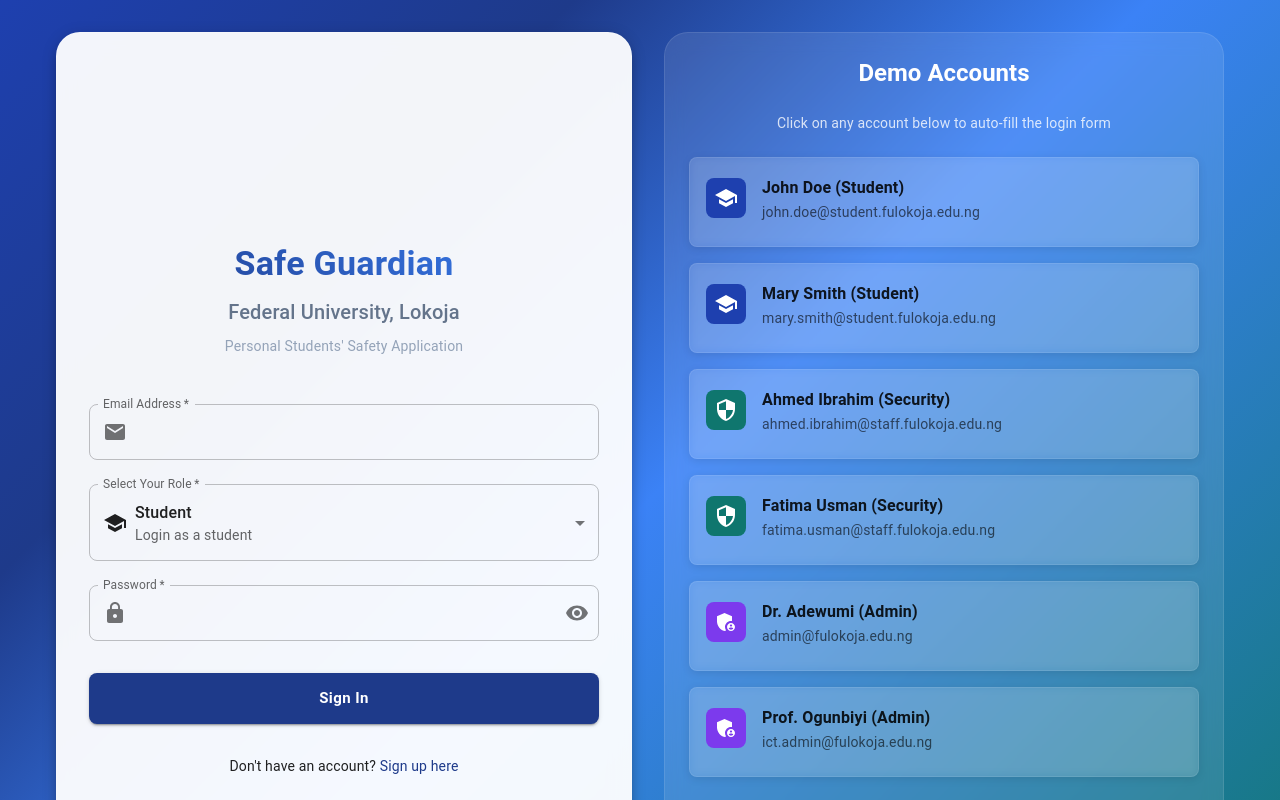
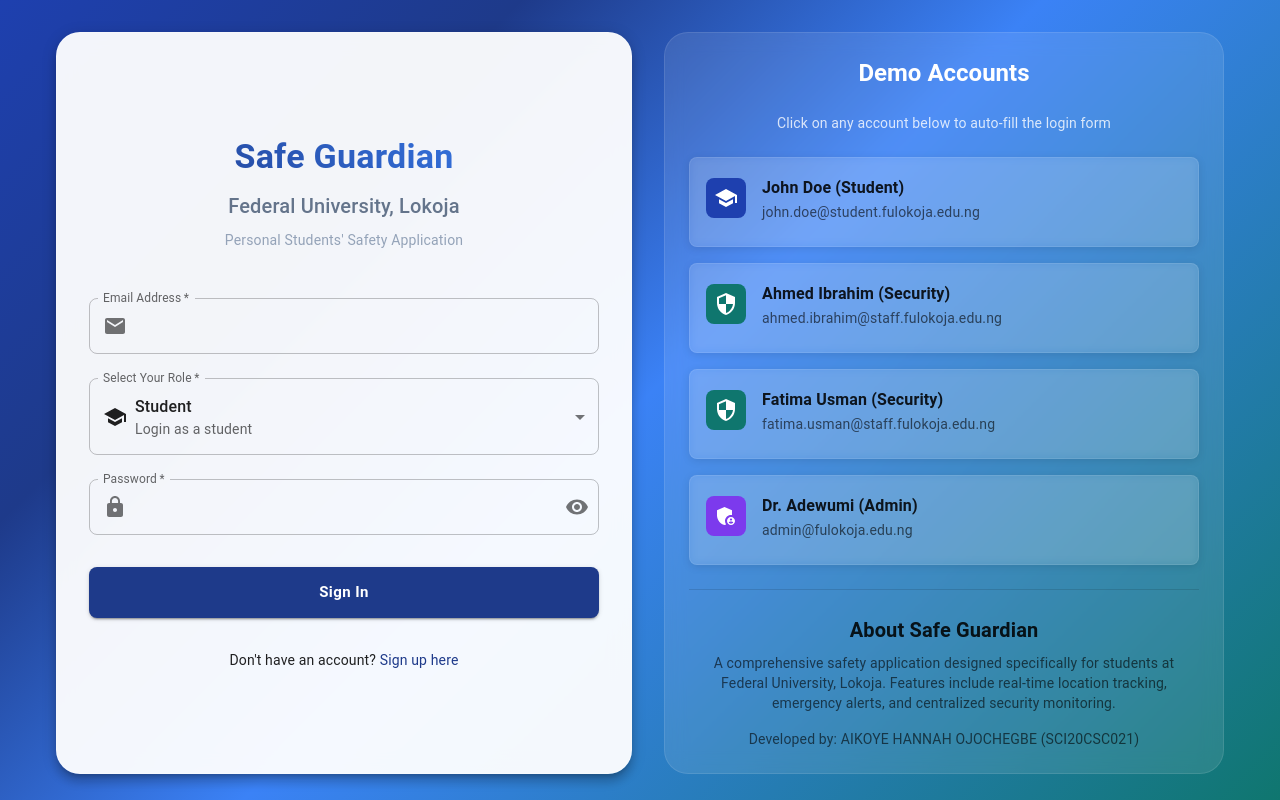
Before and after one commit to Hannah-webdev/safe-guardian, a React (Vite) app: page /login in a window 1280 px wide. Shown: the top 800 px of the page. Built offline with nearby package versions, Linux system fonts and the light colour scheme.

Commit message:
Remove extra demo user accounts from Login
Deleted duplicate demo users for Student and Admin roles in the Login component to simplify the demo user list.

```diff
--- a/src/components/auth/Login.jsx
+++ b/src/components/auth/Login.jsx
@@ -85,15 +85,6 @@ const Login = () => {
       name: 'John Doe (Student)',
     },
     {
-      role: 'Student',
-      roleValue: 'student',
-      email: 'mary.smith@student.fulokoja.edu.ng',
-      password: 'student456',
-      icon: <School />,
-      color: 'var(--student-color)',
-      name: 'Mary Smith (Student)',
-    },
-    {
       role: 'Security',
       roleValue: 'security',
       email: 'ahmed.ibrahim@staff.fulokoja.edu.ng',
@@ -119,15 +110,6 @@ const Login = () => {
       icon: <AdminPanelSettings />,
       color: 'var(--admin-color)',
       name: 'Dr. Adewumi (Admin)',
-    },
-    {
-      role: 'Admin',
-      roleValue: 'admin',
-      email: 'ict.admin@fulokoja.edu.ng',
-      password: 'admin456',
-      icon: <AdminPanelSettings />,
-      color: 'var(--admin-color)',
-      name: 'Prof. Ogunbiyi (Admin)',
     },
   ];
 
```
